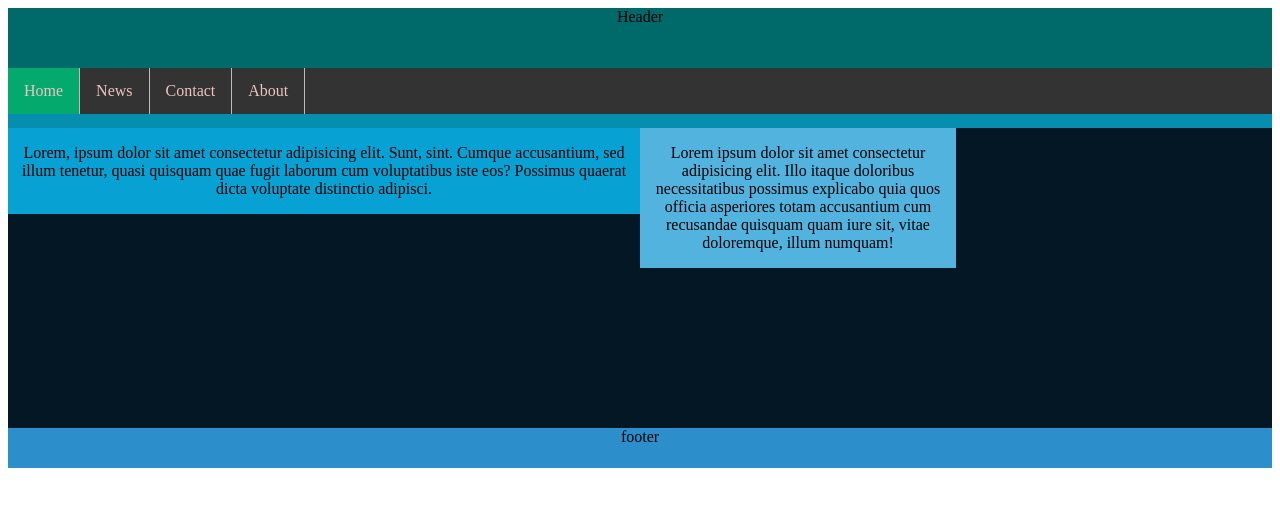
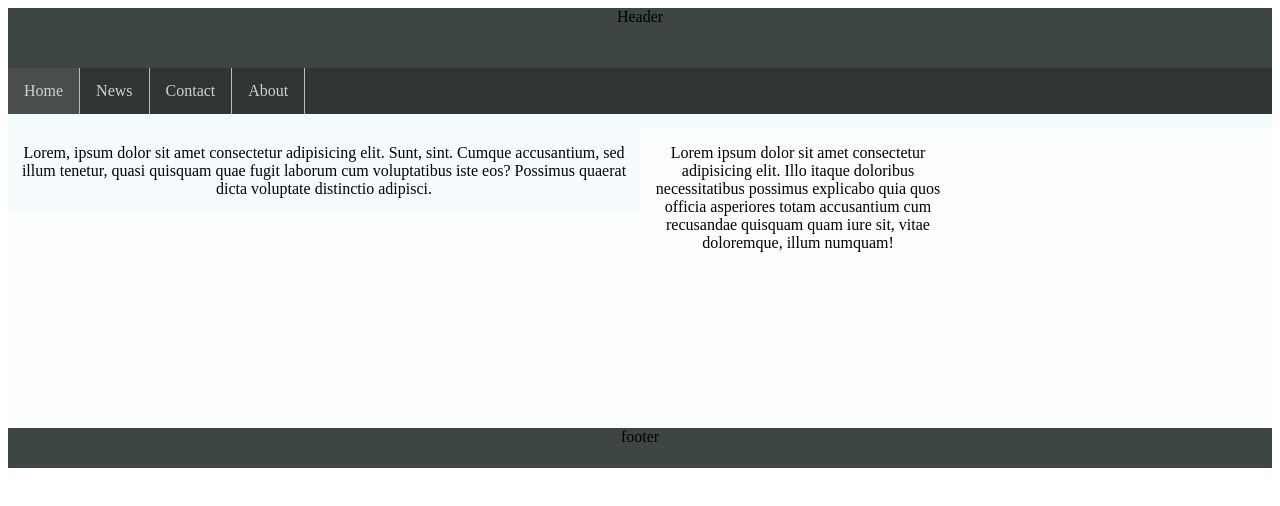
Before and after one commit to DaniSuarez115/Labs, a plain HTML site: page Lab/Index.html in a window 1280 px wide. Drawn offline with Linux system fonts and the light colour scheme.

Commit message:
lab
cambio 3

```diff
--- a/Lab/style.css
+++ b/Lab/style.css
@@ -3,35 +3,35 @@
     text-align: center;
 }
 .header{
-   background-color: rgb(0, 105, 105) ;
+   background-color: rgb(61, 69, 69) ;
    width: 100%;
    float:left ;
    height: 60px;
 }
 .footer{
-    background-color: rgb(44, 143, 204);
+    background-color:rgb(61, 69, 69) ;
     width: 100%;
     float: left;
     height: 40px;
 }
 .menu{
-    background-color: rgb(6, 142, 175);
+    background-color: rgb(242, 252, 255);
     width: 100%;
     float: left;
     height: 60px;
 }
 .dashboard{
-    background-color: rgb(7, 161, 212);
+    background-color: rgb(246, 252, 254);
     width: 50%;
     float: left;
 }
 .rss{
-    background-color: rgb(82, 179, 223);
+    background-color: rgb(252, 254, 255);
     width: 25%;
     float: left;
 }
 .main{
-    background-color: rgb(3, 23, 36);
+    background-color: rgb(253, 254, 255);
     width: 100%;
     float: left;
     height: 300px;
@@ -41,7 +41,7 @@
     margin: 0;
     padding: 0;
     overflow: hidden;
-    background-color: #333;
+    background-color: #2e3533;
   }
 
   li{
@@ -51,11 +51,11 @@
 
    a {
     display: block;
-    color: rgb(238, 195, 195);
+    color: rgb(206, 212, 209);
     text-align: center;
     padding: 14px 16px;
     text-decoration: none;
   }
   .active{
-    background-color: #04AA6D;
+    background-color: #71747368;
   }
```
